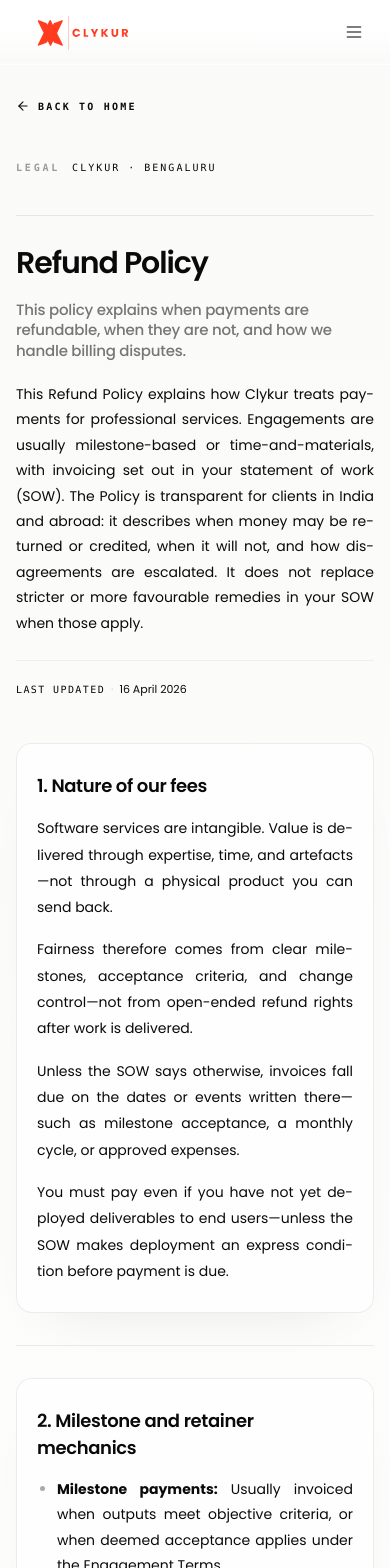
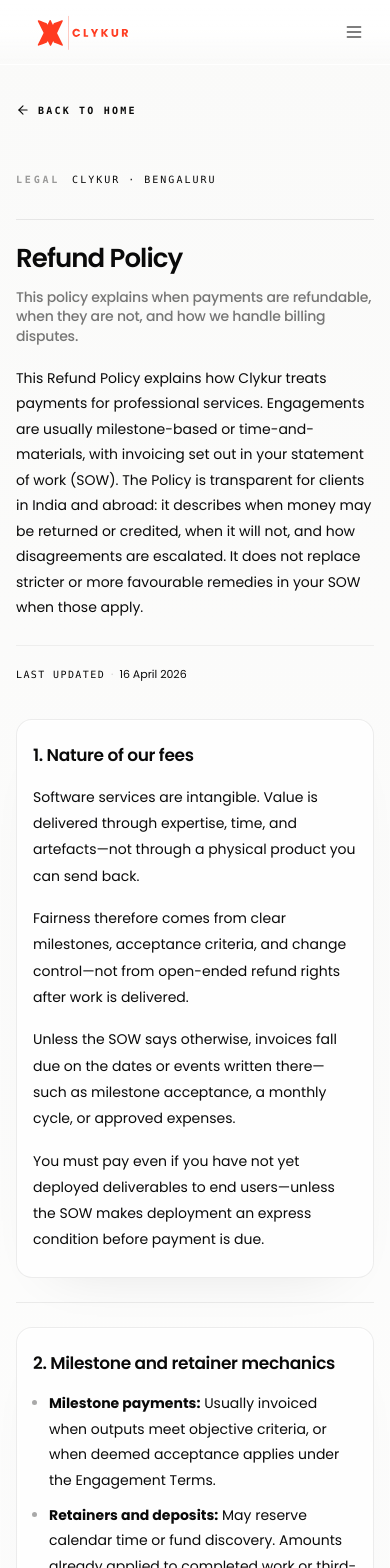
Before and after one commit to Clykur/Website, a Next.js app: page /refund-policy in a window 390 px wide. Shown: the top 1568 px of the page. Built offline with nearby package versions, Linux system fonts and the light colour scheme.

Commit message:
Company Policies

```diff
--- a/app/globals.css
+++ b/app/globals.css
@@ -65,6 +65,14 @@
       content-visibility: auto;
       contain-intrinsic-size: auto 480px;
     }
+    /*
+      Legal pages use many <section>s; content-visibility + intrinsic height breaks scroll,
+      blank regions, and layout on narrow viewports.
+    */
+    #main-content .legal-prose-page section {
+      content-visibility: visible;
+      contain-intrinsic-size: unset;
+    }
   }
   body {
     @apply bg-background text-foreground;
--- a/components/legal/legal-page-shell.tsx
+++ b/components/legal/legal-page-shell.tsx
@@ -9,18 +9,20 @@ export const LEGAL_VENUE_CITY = "Bengaluru, Karnataka, India";
 const linkClass =
   "font-medium text-[#ff3b1f] underline-offset-[3px] transition-colors hover:underline";
 
-const justifyProse = "text-justify [hyphens:auto]";
+/** Left-aligned on small screens (justified narrow columns read poorly); justify from md up. */
+const justifyProse =
+  "text-left break-words text-pretty md:text-justify md:[hyphens:auto]";
 
 export const legalSectionClass = "space-y-4 md:space-y-5";
 
 export const legalSectionSurfaceClass =
-  "scroll-mt-24 rounded-2xl border border-foreground/[0.07] bg-white/[0.72] px-5 py-7 shadow-[0_1px_0_rgba(255,255,255,0.85)_inset,0_24px_56px_-40px_rgba(15,15,15,0.14)] backdrop-blur-[2px] md:px-8 md:py-8 dark:border-white/[0.08] dark:bg-white/[0.04] dark:shadow-[0_24px_56px_-40px_rgba(0,0,0,0.45)]";
+  "scroll-mt-20 rounded-2xl border border-foreground/[0.07] bg-white/[0.72] px-4 py-6 shadow-[0_1px_0_rgba(255,255,255,0.85)_inset,0_24px_56px_-40px_rgba(15,15,15,0.14)] backdrop-blur-[2px] sm:scroll-mt-24 sm:px-5 sm:py-7 md:px-8 md:py-8 dark:border-white/[0.08] dark:bg-white/[0.04] dark:shadow-[0_24px_56px_-40px_rgba(0,0,0,0.45)]";
 
 export const legalH2Class =
-  "text-left font-poppins text-[1.125rem] font-semibold tracking-[-0.02em] text-foreground md:text-xl";
+  "text-left font-poppins text-[1.0625rem] font-semibold leading-snug tracking-[-0.02em] text-foreground sm:text-[1.125rem] md:text-xl";
 
 export const legalH3Class =
-  "mt-6 text-left font-poppins text-[15px] font-semibold tracking-[-0.01em] text-foreground/90 md:text-base";
+  "mt-5 text-left font-poppins text-[14px] font-semibold leading-snug tracking-[-0.01em] text-foreground/90 sm:mt-6 sm:text-[15px] md:text-base";
 
 export const legalPClass = cn(
   justifyProse,
@@ -29,15 +31,15 @@ export const legalPClass = cn(
 
 export const legalUlClass = cn(
   justifyProse,
-  "list-disc space-y-2.5 pl-5 text-[14px] leading-[1.82] text-foreground/62 marker:text-foreground/35 md:text-[15px]",
+  "list-disc space-y-2.5 pl-4 text-[14px] leading-[1.82] text-foreground/62 marker:text-foreground/35 sm:pl-5 md:text-[15px]",
 );
 
 export const legalDividerClass =
-  "my-8 w-full border-0 border-t border-foreground/[0.07] md:my-10";
+  "my-6 w-full max-w-full border-0 border-t border-foreground/[0.07] sm:my-8 md:my-10";
 
 /** Highlight / note block inside a legal section (e.g. “Why this matters”). */
 export const legalCalloutClass =
-  "rounded-xl border border-foreground/[0.08] border-l-[3px] border-l-[#ff3b1f]/40 bg-[#ff3b1f]/[0.03] px-5 py-5 md:px-6 md:py-6";
+  "rounded-xl border border-foreground/[0.08] border-l-[3px] border-l-[#ff3b1f]/40 bg-[#ff3b1f]/[0.03] px-4 py-4 sm:px-5 sm:py-5 md:px-6 md:py-6";
 
 type LegalPageShellProps = {
   title: string;
@@ -56,7 +58,7 @@ export function LegalPageShell({
   children,
 }: LegalPageShellProps) {
   return (
-    <div className="relative isolate min-h-full w-full font-poppins">
+    <div className="legal-prose-page relative isolate min-h-full w-full min-w-0 overflow-x-clip font-poppins">
       <div
         className="pointer-events-none absolute inset-0 -z-10 bg-[radial-gradient(ellipse_100%_55%_at_50%_-12%,rgba(255,59,31,0.06),transparent_58%)]"
         aria-hidden
@@ -66,17 +68,17 @@ export function LegalPageShell({
         aria-hidden
       />
 
-      <article className="mx-auto max-w-4xl px-4 pb-28 pt-[max(6rem,calc(env(safe-area-inset-top)+4.5rem))] sm:px-6 md:pb-32 md:pt-[max(7rem,calc(env(safe-area-inset-top)+5rem))] lg:px-10">
+      <article className="mx-auto w-full min-w-0 max-w-4xl px-4 pb-24 pt-[max(5.5rem,calc(env(safe-area-inset-top)+4rem))] sm:px-6 sm:pb-28 sm:pt-[max(6rem,calc(env(safe-area-inset-top)+4.5rem))] md:pb-32 md:pt-[max(7rem,calc(env(safe-area-inset-top)+5rem))] lg:px-10">
         <Link
           href="/"
-          className="inline-flex items-center gap-2 font-mono text-[10px] font-semibold uppercase tracking-[0.22em] text-foreground/42 transition-colors hover:text-[#ff3b1f]"
+          className="-ml-1 inline-flex min-h-[44px] items-center gap-2 rounded-md px-1 py-2 font-mono text-[10px] font-semibold uppercase tracking-[0.22em] text-foreground/42 transition-colors hover:text-[#ff3b1f] focus-visible:outline-none focus-visible:ring-2 focus-visible:ring-[#ff3b1f]/25"
         >
           <ArrowLeft className="h-3.5 w-3.5" strokeWidth={1.85} aria-hidden />
           Back to home
         </Link>
 
         <header className="mt-10 md:mt-12">
-          <div className="flex flex-wrap items-baseline gap-x-3 gap-y-1 border-b border-foreground/[0.08] pb-10 md:pb-12">
+          <div className="flex flex-wrap items-baseline gap-x-3 gap-y-2 border-b border-foreground/[0.08] pb-8 sm:pb-10 md:pb-12">
             <p className="font-mono text-[10px] font-semibold uppercase tracking-[0.28em] text-foreground/40">
               Legal
             </p>
@@ -85,11 +87,11 @@ export function LegalPageShell({
               Clykur · {LEGAL_VENUE_CITY.split(",")[0]}
             </p>
           </div>
-          <h1 className="mt-8 font-poppins text-[clamp(1.875rem,4.2vw,2.625rem)] font-semibold leading-[1.06] tracking-[-0.035em] text-foreground">
+          <h1 className="mt-6 break-words font-poppins text-[clamp(1.625rem,5.5vw,2.625rem)] font-semibold leading-[1.08] tracking-[-0.035em] text-foreground sm:mt-8">
             {title}
           </h1>
           {introSummary ? (
-            <p className="mt-5 max-w-2xl text-[15px] font-medium leading-snug tracking-[-0.015em] text-foreground/55 md:text-base">
+            <p className="mt-4 max-w-2xl text-[14px] font-medium leading-snug tracking-[-0.015em] text-foreground/55 sm:mt-5 sm:text-[15px] md:text-base">
               {introSummary}
             </p>
           ) : null}
@@ -113,12 +115,12 @@ export function LegalPageShell({
           </p>
         </header>
 
-        <div className="mt-11 space-y-8 md:mt-14 md:space-y-9">{children}</div>
+        <div className="mt-9 space-y-6 sm:mt-11 sm:space-y-8 md:mt-14 md:space-y-9">{children}</div>
 
         <p
           className={cn(
             justifyProse,
-            "mt-16 border-t border-foreground/[0.07] pt-10 text-[13px] leading-[1.85] text-foreground/48 md:mt-20",
+            "mt-12 border-t border-foreground/[0.07] pt-8 text-[13px] leading-[1.85] text-foreground/48 sm:mt-16 sm:pt-10 md:mt-20",
           )}
         >
           Questions about these documents? Write to us at{" "}
```
